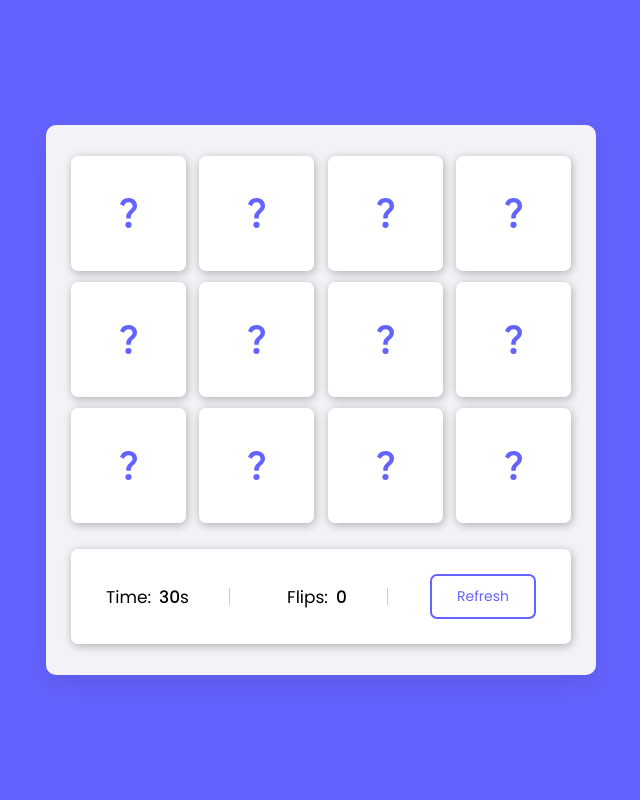
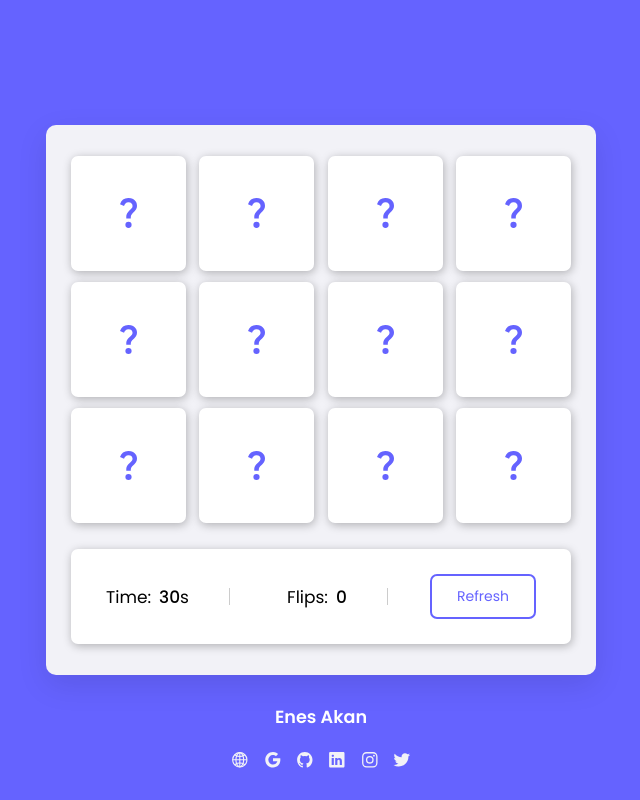
Before and after one commit to eneesakan/Memory-Card-Game, a plain HTML site: page index.html in a window 1280 px wide. Shown: the whole page, without its empty margins (319-959 px from the left). Drawn offline with nearby package versions, Linux system fonts and the light colour scheme.

Commit message:
edit for footer

```diff
--- a/index.html
+++ b/index.html
@@ -2,6 +2,7 @@
 <html lang="tr">
 <head>
     <meta charset="utf-8">
+    <meta http-equiv="X-UA-Compatible" content="IE=edge">
     <title>Memory Card Game</title>
     <link rel="stylesheet" href="style.css">
     <meta name="viewport" content="width=device-width, initial-scale=1.0">
@@ -125,7 +126,26 @@
     </ul>
   </div>
 
+  <div class="ensakn">Enes Akan</div>
+
+  <div class="ensakn2">
+
+    <a href="https://enesakan.com/" target="_blank"><ion-icon name="globe-outline"></ion-icon></a>
+
+    <a href="mailto:enesakan2014@gmail.com" target="_blank"><ion-icon name="logo-google"></ion-icon></a>
+
+    <a href="https://github.com/eneesakan" target="_blank"><ion-icon name="logo-github"></ion-icon></a>
+
+    <a href="https://www.linkedin.com/in/eneesakan/" target="_blank"><ion-icon name="logo-linkedin"></ion-icon></a>
+
+    <a href="https://www.instagram.com/eneesakan/" target="_blank"><ion-icon name="logo-instagram"></ion-icon></a>
+
+    <a href="https://twitter.com/eneesakan" target="_blank"><ion-icon name="logo-twitter"></ion-icon></a>
+
+  </div>
+
   <script src="script.js"></script>
+  <script type="module" src="https://unpkg.com/ionicons@5.5.2/dist/ionicons/ionicons.esm.js"></script>
 
 </body>
 </html>
--- a/style.css
+++ b/style.css
@@ -170,3 +170,43 @@
     background: #6563ff;
   }
 }
+
+.ensakn{
+  text-align: center;
+  position: absolute;
+  cursor: pointer;
+  font-weight: 600;
+  bottom: 0;
+  left: 430px;
+  right: 430px;
+  padding-bottom: 70px;
+  font-size: 1.1em;
+  border-radius: 5px;
+  transition: .25s;
+  color: #fff;
+}
+
+.ensakn:hover{
+  color: #bdbdbd;
+}
+
+.ensakn2{
+  position: absolute;
+  bottom: 0;
+  right: 0;
+  left: 0;
+  text-align: center;
+  padding: 1.4em;
+  font-size: 1.1em;
+}
+
+.ensakn2 a{
+  text-decoration: none;
+  color: #f2f2f7;
+  transition: .25s;
+  padding: 5px;
+}
+
+.ensakn2 a:hover{
+  color: #bdbdbd;
+}
```
Lines whose indentation alone changed are shown as unchanged.
